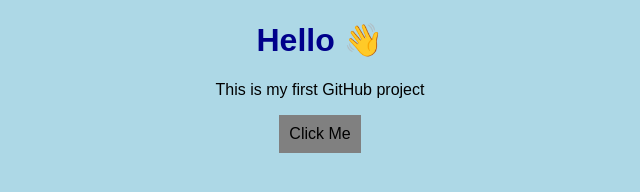
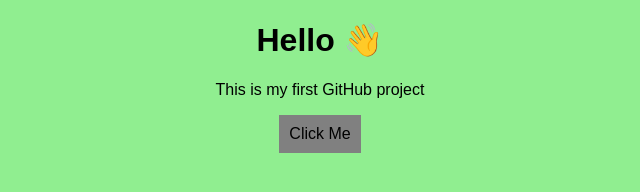
Before and after one commit to LavanyaPoojary02/Simple-Java-Programs, a plain HTML site: page index2.html in a window 1280 px wide. Shown: the whole page, without its empty margins (320-960 px from the left). Drawn offline with Linux system fonts and the light colour scheme.

Commit message:
Update index2.html

```diff
--- a/index2.html
+++ b/index2.html
@@ -1,15 +1,15 @@
 <!DOCTYPE html>
 <html>
 <head>
-    <title>My Simple Website</title>
+    <title>My Simple HTML Website</title>
     <style>
         body {
-            background-color: lightblue;
+            background-color: lightgreen;
             text-align: center;
             font-family: Arial;
         }
         h1 {
-            color: darkblue;
+            color: black;
         }
         button {
             padding: 10px;
```
